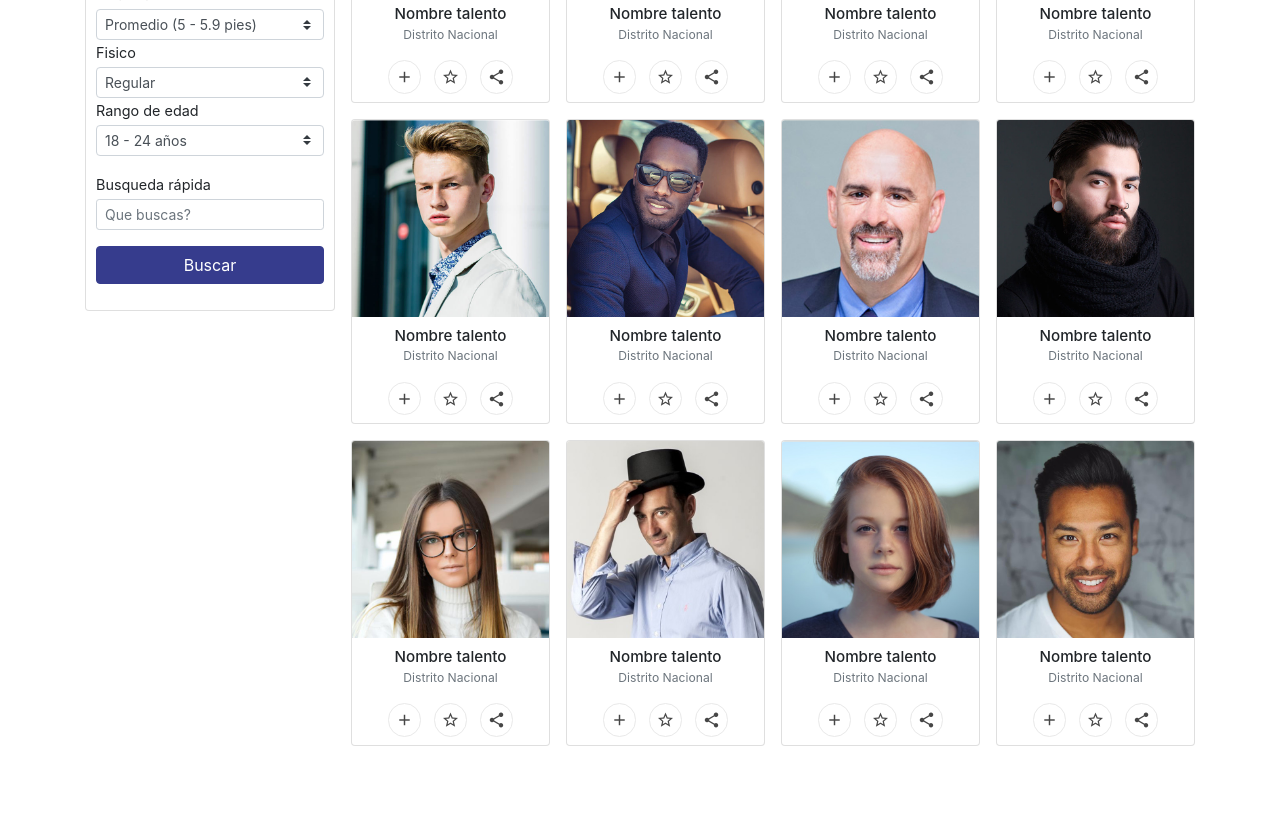
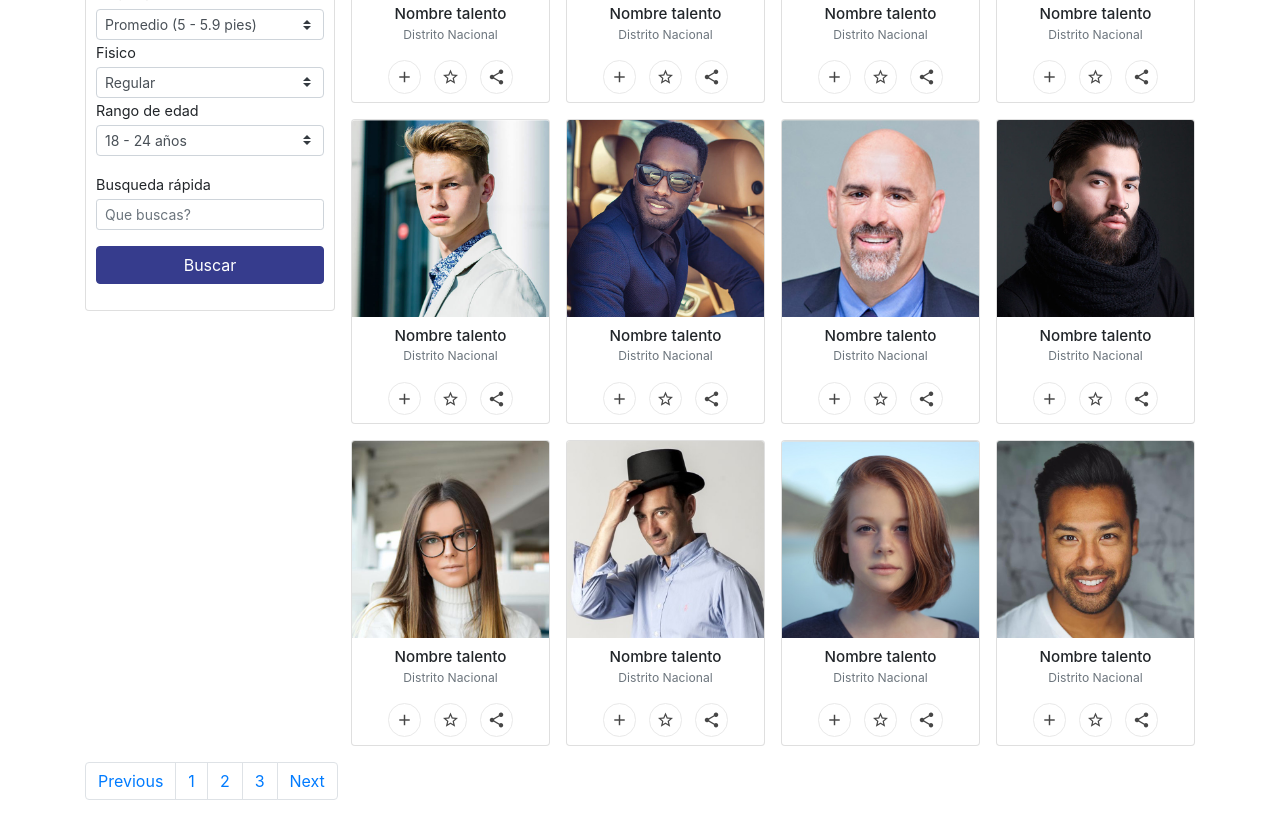
Before and after one commit to ovialet/talent, a website: page index.html in a window 1280 px wide. Shown: the part 371-1187 px from the top of the page. Before the commit the page ends 1117 px from the top, so only its background shows below. Drawn offline with nearby package versions, Linux system fonts and the light colour scheme.

Commit message:
mensaje de prueba

```diff
--- a/index.html
+++ b/index.html
@@ -731,6 +731,20 @@
 
 
 
+<!--		Pagination -->
+
+	<nav aria-label="Page navigation example">
+  <ul class="pagination">
+    <li class="page-item"><a class="page-link" href="#">Previous</a></li>
+    <li class="page-item"><a class="page-link" href="#">1</a></li>
+    <li class="page-item"><a class="page-link" href="#">2</a></li>
+    <li class="page-item"><a class="page-link" href="#">3</a></li>
+    <li class="page-item"><a class="page-link" href="#">Next</a></li>
+  </ul>
+</nav>
+
+
+
 	</main>
 
 </div>
```
